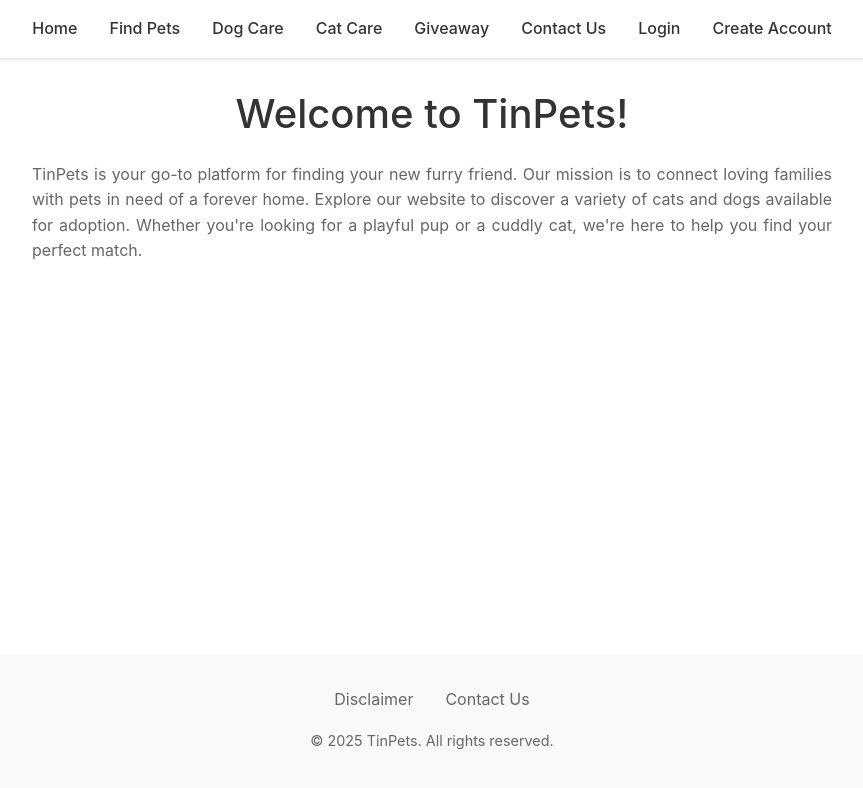
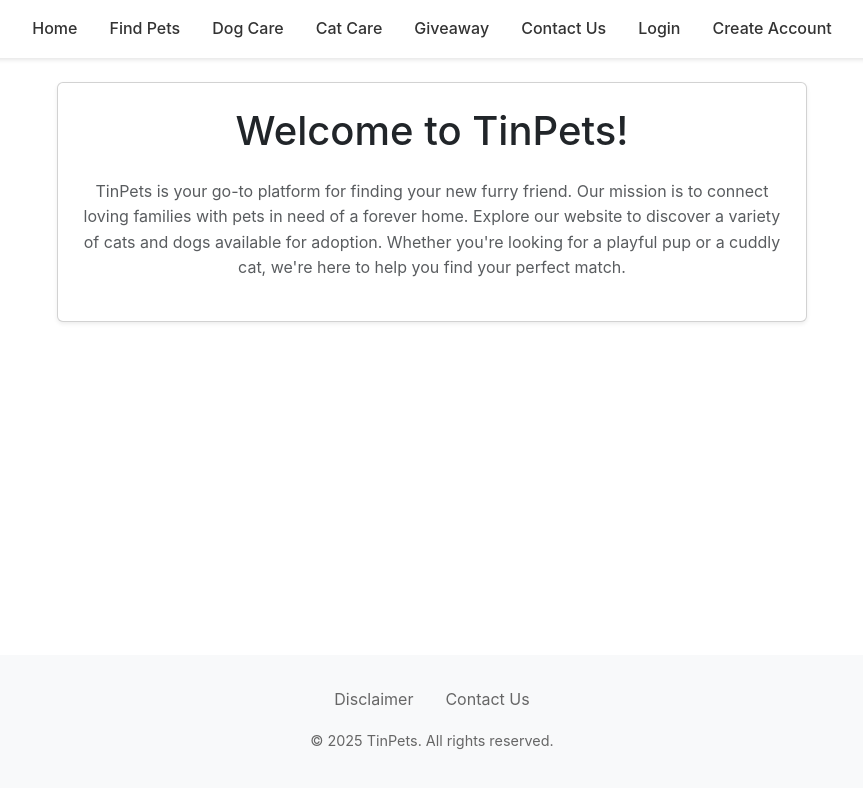
Before and after one commit to salimaammarr/TinPets, a React (Create React App) app in the folder frontend-react/: page / in a window 1280 px wide. Shown: the top 788 px of the page, without its empty margins (208-1071 px from the left). Built offline with nearby package versions, Linux system fonts and the light colour scheme.

Commit message:
Convert Home component to use Bootstrap classes

```diff
--- a/frontend-react/src/pages/Home.css
+++ /dev/null
@@ -1,19 +0,0 @@
-.home {
-  max-width: 1200px;
-  margin: 0 auto;
-  padding: 2rem 1rem;
-}
-
-.home h1 {
-  color: #333;
-  margin-bottom: 1.5rem;
-  text-align: center;
-}
-
-.home p {
-  color: #666;
-  line-height: 1.6;
-  text-align: justify;
-  max-width: 800px;
-  margin: 0 auto;
-}
--- a/frontend-react/src/pages/Home.tsx
+++ b/frontend-react/src/pages/Home.tsx
@@ -1,17 +1,25 @@
 import React from "react";
-import "./Home.css";
 
 const Home: React.FC = () => {
   return (
-    <div className="home">
-      <h1>Welcome to TinPets!</h1>
-      <p>
-        TinPets is your go-to platform for finding your new furry friend. Our
-        mission is to connect loving families with pets in need of a forever
-        home. Explore our website to discover a variety of cats and dogs
-        available for adoption. Whether you're looking for a playful pup or a
-        cuddly cat, we're here to help you find your perfect match.
-      </p>
+    <div className="container py-4">
+      <div className="row justify-content-center">
+        <div className="col-lg-8">
+          <div className="card shadow-sm">
+            <div className="card-body p-4">
+              <h1 className="text-center mb-4">Welcome to TinPets!</h1>
+              <p className="text-muted text-center">
+                TinPets is your go-to platform for finding your new furry
+                friend. Our mission is to connect loving families with pets in
+                need of a forever home. Explore our website to discover a
+                variety of cats and dogs available for adoption. Whether you're
+                looking for a playful pup or a cuddly cat, we're here to help
+                you find your perfect match.
+              </p>
+            </div>
+          </div>
+        </div>
+      </div>
     </div>
   );
 };
```
